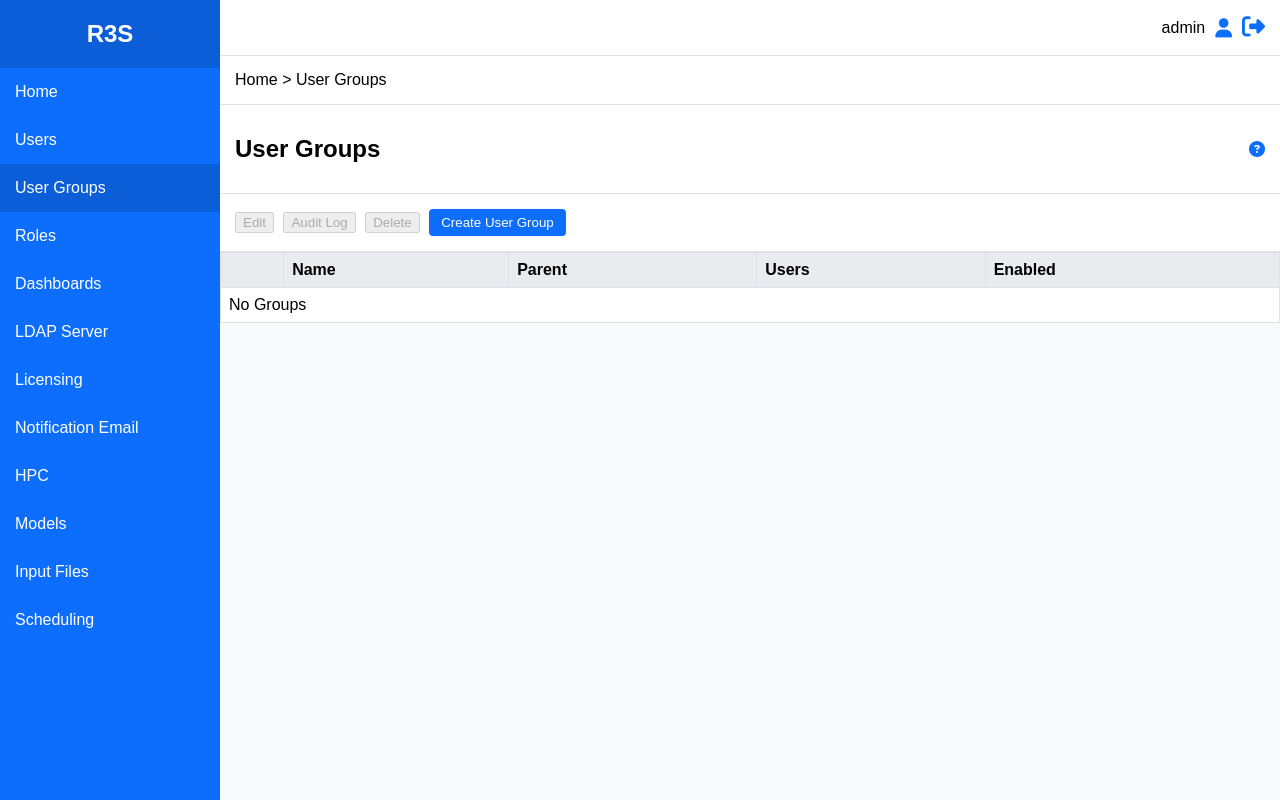
After one commit to zhengfanguo123/myProject, a Flask app: page /wm/user_groups in a window 1280 px wide. The commit adds this page. Run offline with Flask 3, Linux system fonts and the light colour scheme.

Commit message:
Add user groups management page

```diff
--- a/app.py
+++ b/app.py
@@ -30,6 +30,26 @@ class User(db.Model):
             'group': self.group_name,
             'last_login': self.last_login.isoformat() if self.last_login else None,
             'logged_in': self.is_logged_in,
+            'enabled': self.is_enabled,
+        }
+
+
+class UserGroup(db.Model):
+    __tablename__ = 'user_group'
+    id = db.Column(db.Integer, primary_key=True)
+    name = db.Column(db.String(80))
+    parent_id = db.Column(db.Integer, db.ForeignKey('user_group.id'), nullable=True)
+    user_count = db.Column(db.Integer, default=0)
+    is_enabled = db.Column(db.Boolean, default=True)
+
+    parent = db.relationship('UserGroup', remote_side=[id])
+
+    def to_dict(self):
+        return {
+            'id': self.id,
+            'name': self.name,
+            'parent_id': self.parent_id,
+            'user_count': self.user_count,
             'enabled': self.is_enabled,
         }
 
@@ -137,6 +157,54 @@ def api_user_audit(user_id):
     return jsonify(logs)
 
 
+@app.route('/wm/user_groups')
+def user_groups_page():
+    groups = UserGroup.query.all()
+    return render_template('user_groups.html', groups=groups, username='admin')
+
+
+@app.route('/api/user_groups', methods=['GET', 'POST'])
+def api_user_groups():
+    if request.method == 'POST':
+        data = request.json or {}
+        group = UserGroup(
+            name=data.get('name'),
+            parent_id=data.get('parent_id'),
+            user_count=data.get('user_count', 0),
+            is_enabled=data.get('enabled', True)
+        )
+        db.session.add(group)
+        db.session.commit()
+        return jsonify(group.to_dict()), 201
+    groups = [g.to_dict() for g in UserGroup.query.all()]
+    return jsonify(groups)
+
+
+@app.route('/api/user_groups/<int:group_id>', methods=['PUT', 'DELETE'])
+def api_user_group_detail(group_id):
+    group = UserGroup.query.get_or_404(group_id)
+    if request.method == 'PUT':
+        data = request.json or {}
+        group.name = data.get('name', group.name)
+        group.parent_id = data.get('parent_id', group.parent_id)
+        group.user_count = data.get('user_count', group.user_count)
+        group.is_enabled = data.get('enabled', group.is_enabled)
+        db.session.commit()
+        return jsonify(group.to_dict())
+    db.session.delete(group)
+    db.session.commit()
+    return jsonify({'status': 'deleted'})
+
+
+@app.route('/api/user_groups/<int:group_id>/audit_log')
+def api_user_group_audit(group_id):
+    logs = [
+        {'timestamp': datetime.utcnow().isoformat(), 'action': 'group created'},
+        {'timestamp': datetime.utcnow().isoformat(), 'action': 'group edited'},
+    ]
+    return jsonify(logs)
+
+
 @app.route('/api/users/export')
 def export_users():
     output = io.StringIO()
--- a/static/css/styles.css
+++ b/static/css/styles.css
@@ -274,3 +274,22 @@ input:checked + .slider:before {
         align-items: center;
     }
 }
+
+.page-title {
+    display: flex;
+    align-items: center;
+    justify-content: space-between;
+    padding: 10px 15px;
+    background-color: #fff;
+    border-bottom: 1px solid #dee2e6;
+}
+
+.page-title .help {
+    color: #0d6efd;
+}
+
+.breadcrumbs {
+    padding: 15px;
+    background-color: #fff;
+    border-bottom: 1px solid #dee2e6;
+}
--- /dev/null
+++ b/static/js/user_groups.js
@@ -0,0 +1,81 @@
+$(function(){
+    function updateToolbar(){
+        const anySelected = $('.select-group:checked').length > 0;
+        $('#edit-group,#audit-group,#delete-group').prop('disabled', !anySelected);
+    }
+    $('.select-group').on('change', updateToolbar);
+    updateToolbar();
+
+    $('.enable-toggle').on('change', function(){
+        const row = $(this).closest('tr');
+        const id = row.data('group-id');
+        const enabled = $(this).is(':checked');
+        $.ajax({
+            url: '/api/user_groups/'+id,
+            method: 'PUT',
+            contentType: 'application/json',
+            data: JSON.stringify({enabled: enabled})
+        });
+    });
+
+    function selectedId(){
+        return $('.select-group:checked').first().closest('tr').data('group-id');
+    }
+
+    $('#create-group').on('click', function(){
+        $('#group-name').val('');
+        $('#group-parent').val('');
+        $('#group-enabled').prop('checked', true);
+        $('#group-modal').data('group-id', '').show();
+    });
+
+    $('#edit-group').on('click', function(){
+        const id = selectedId();
+        const row = $('tr[data-group-id='+id+']');
+        $('#group-name').val(row.find('td').eq(1).text());
+        $('#group-parent').val(row.find('td').eq(2).text());
+        $('#group-enabled').prop('checked', row.find('.enable-toggle').is(':checked'));
+        $('#group-modal').data('group-id', id).show();
+    });
+
+    $('#group-cancel').on('click', function(){
+        $('#group-modal').hide();
+    });
+
+    $('#group-save').on('click', function(){
+        const id = $('#group-modal').data('group-id');
+        const data = {
+            name: $('#group-name').val(),
+            parent_id: $('#group-parent').val() || null,
+            enabled: $('#group-enabled').is(':checked')
+        };
+        const url = id ? '/api/user_groups/'+id : '/api/user_groups';
+        const method = id ? 'PUT' : 'POST';
+        $.ajax({
+            url: url,
+            method: method,
+            contentType: 'application/json',
+            data: JSON.stringify(data)
+        }).done(function(){ location.reload(); });
+    });
+
+    $('#delete-group').on('click', function(){
+        const id = selectedId();
+        if(!id || !confirm('Delete this group?')) return;
+        $.ajax({url:'/api/user_groups/'+id, method:'DELETE'})
+            .done(function(){ location.reload(); });
+    });
+
+    $('#audit-group').on('click', function(){
+        const id = selectedId();
+        $.getJSON('/api/user_groups/'+id+'/audit_log', function(logs){
+            const list = $('#group-audit-list').empty();
+            logs.forEach(l => list.append('<li>'+l.timestamp+': '+l.action+'</li>'));
+            $('#group-audit-modal').show();
+        });
+    });
+
+    $('#group-audit-close').on('click', function(){
+        $('#group-audit-modal').hide();
+    });
+});
--- a/templates/dashboard.html
+++ b/templates/dashboard.html
@@ -14,7 +14,7 @@
             <li class="logo">R3S</li>
             <li class="active"><a href="/dashboard">Home</a></li>
             <li><a href="/users">Users</a></li>
-            <li>User Groups</li>
+            <li><a href="/wm/user_groups">User Groups</a></li>
             <li>Roles</li>
             <li>Dashboards</li>
             <li>LDAP Server</li>
--- /dev/null
+++ b/templates/user_groups.html
@@ -0,0 +1,110 @@
+<!DOCTYPE html>
+<html lang="en">
+<head>
+    <meta charset="UTF-8">
+    <meta name="viewport" content="width=device-width, initial-scale=1.0">
+    <title>Workflow Manager - User Groups</title>
+    <link rel="stylesheet" href="{{ url_for('static', filename='css/styles.css') }}">
+    <link rel="stylesheet" href="https://cdnjs.cloudflare.com/ajax/libs/font-awesome/6.4.0/css/all.min.css">
+</head>
+<body>
+<div class="container">
+    <nav class="sidebar">
+        <ul>
+            <li class="logo">R3S</li>
+            <li><a href="/dashboard">Home</a></li>
+            <li><a href="/users">Users</a></li>
+            <li class="active"><a href="/wm/user_groups">User Groups</a></li>
+            <li>Roles</li>
+            <li>Dashboards</li>
+            <li>LDAP Server</li>
+            <li>Licensing</li>
+            <li>Notification Email</li>
+            <li>HPC</li>
+            <li>Models</li>
+            <li>Input Files</li>
+            <li>Scheduling</li>
+        </ul>
+    </nav>
+    <div class="content">
+        <header class="top-bar">
+            <div class="user-info">
+                <span class="username">{{ username if username else 'admin' }}</span>
+                <i class="fa-solid fa-user"></i>
+                <a href="#" class="logout" title="Logout"><i class="fa-solid fa-right-from-bracket"></i></a>
+            </div>
+        </header>
+        <main>
+            <div class="breadcrumbs">Home &gt; User Groups</div>
+            <div class="page-title">
+                <h2>User Groups</h2>
+                <i class="fa-solid fa-circle-question help"></i>
+            </div>
+            <div class="toolbar">
+                <div class="actions">
+                    <button id="edit-group" disabled>Edit</button>
+                    <button id="audit-group" disabled>Audit Log</button>
+                    <button id="delete-group" disabled>Delete</button>
+                    <button id="create-group" class="primary">Create User Group</button>
+                </div>
+            </div>
+            <table class="users">
+                <thead>
+                <tr>
+                    <th></th>
+                    <th>Name</th>
+                    <th>Parent</th>
+                    <th>Users</th>
+                    <th>Enabled</th>
+                </tr>
+                </thead>
+                <tbody>
+                {% for g in groups %}
+                <tr data-group-id="{{ g.id }}">
+                    <td><input type="checkbox" class="select-group"></td>
+                    <td>{{ g.name }}</td>
+                    <td>{% if g.parent_id %}{{ g.parent_id }}{% endif %}</td>
+                    <td>{{ g.user_count }}</td>
+                    <td>
+                        <label class="switch">
+                            <input type="checkbox" class="enable-toggle" {% if g.enabled %}checked{% endif %}>
+                            <span class="slider"></span>
+                        </label>
+                    </td>
+                </tr>
+                {% endfor %}
+                {% if groups|length == 0 %}
+                <tr><td colspan="5" class="empty">No Groups</td></tr>
+                {% endif %}
+                </tbody>
+            </table>
+        </main>
+    </div>
+</div>
+
+<div id="group-modal" class="modal" style="display:none;">
+    <div class="modal-content">
+        <h3>Group</h3>
+        <label>Name <input type="text" id="group-name"></label>
+        <label>Parent ID <input type="number" id="group-parent" min="0"></label>
+        <label class="switch">
+            <input type="checkbox" id="group-enabled" checked>
+            <span class="slider"></span> Enabled
+        </label>
+        <button id="group-save">Save</button>
+        <button id="group-cancel">Cancel</button>
+    </div>
+</div>
+
+<div id="group-audit-modal" class="modal" style="display:none;">
+    <div class="modal-content">
+        <h3>Audit Log</h3>
+        <ul id="group-audit-list"></ul>
+        <button id="group-audit-close">Close</button>
+    </div>
+</div>
+
+<script src="https://code.jquery.com/jquery-3.6.0.min.js"></script>
+<script src="{{ url_for('static', filename='js/user_groups.js') }}"></script>
+</body>
+</html>
--- a/templates/users.html
+++ b/templates/users.html
@@ -14,7 +14,7 @@
             <li class="logo">R3S</li>
             <li><a href="/dashboard">Home</a></li>
             <li class="active"><a href="/users">Users</a></li>
-            <li>User Groups</li>
+            <li><a href="/wm/user_groups">User Groups</a></li>
             <li>Roles</li>
             <li>Dashboards</li>
             <li>LDAP Server</li>
```
Also changed, not shown: README.md.
